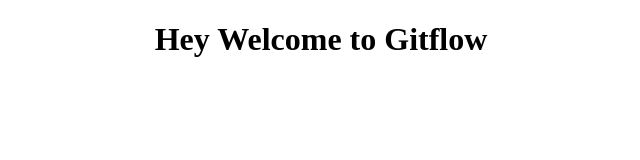
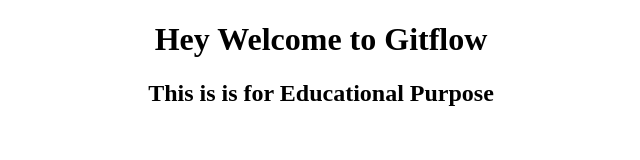
Before and after one commit to hiromataba/gitflow, a plain HTML site: page index.html in a window 1280 px wide. Shown: the whole page, without its empty margins (319-959 px from the left). Drawn offline with Linux system fonts and the light colour scheme.

Commit message:
third commit

```diff
--- a/index.html
+++ b/index.html
@@ -9,5 +9,6 @@
 </head>
 <body>
     <h1>Hey Welcome to Gitflow</h1>
+    <h2>This is is for Educational Purpose</h2>
 </body>
 </html>
--- a/style.css
+++ b/style.css
@@ -5,3 +5,6 @@
 h1{
     text-align: center;
 }
+h2{
+    text-align: center;
+}
```
